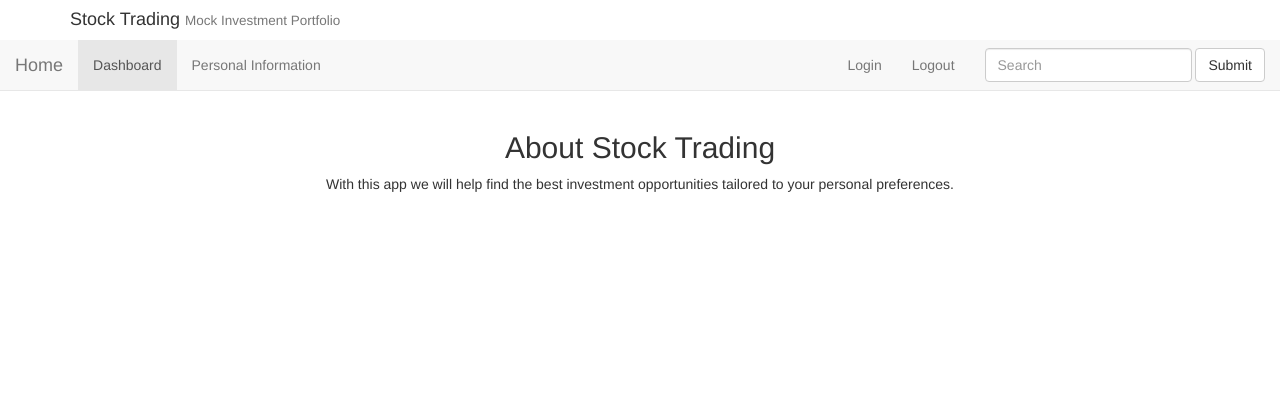
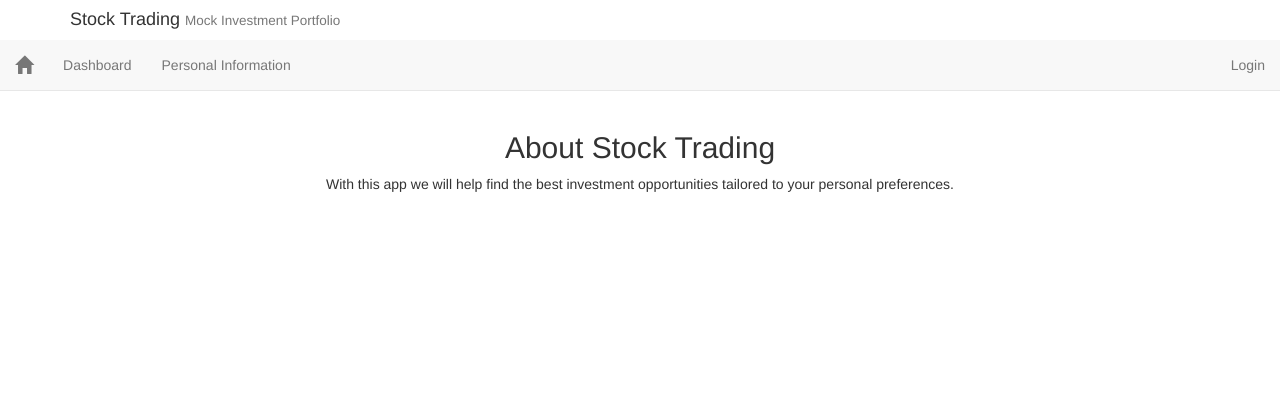
Before and after one commit to ucsb-cs48-w19/6pm-stock-trading, a Flask app: page /about in a window 1280 px wide. Shown: the top 420 px of the page. Run offline with Flask 2, Linux system fonts and the light colour scheme; some libraries are stand-ins or nearby versions.

Commit message:
Update navbar.html

```diff
--- a/templates/navbar.html
+++ b/templates/navbar.html
@@ -3,6 +3,15 @@
         <h4>
           Stock Trading
           <small class="text-muted">Mock Investment Portfolio</small>
+  {% with messages = get_flashed_messages() %}
+  {% if messages %}
+
+    {% for message in messages %}
+      <span class="alert alert-info flash-message" role="alert">{{ message }}</span>
+    {% endfor %}
+
+  {% endif %}
+{% endwith %}
         </h4>
       </div>
     </header>
@@ -19,114 +28,30 @@
         <span class="icon-bar"></span>
         <span class="icon-bar"></span>
       </button>
-      <a class="navbar-brand" href="/">Home</a>
+      <a class="navbar-brand" href="/"><span class="glyphicon glyphicon-home" aria-hidden="true"></span></a>
     </div>
 
     <!-- Collect the nav links, forms, and other content for toggling -->
     <div class="collapse navbar-collapse" id="bs-example-navbar-collapse-1">
       <ul class="nav navbar-nav">
-        <li class="active"><a href="/dashboard">Dashboard <span class="sr-only">(current)</span></a></li>
-        <li><a href="/personal-info">Personal Information</a></li>
+        <li><a href="{{ url_for('dashboard') }}">Dashboard <span class="sr-only">(current)</span></a></li>
+        <li><a href="{{ url_for('personal_info') }}">Personal Information</a></li>
       </ul>
       <ul class="nav navbar-nav navbar-right">
-        <li><a href="/login">Login</a></li>
-        <li><a href="/logout">Logout</a></li>
+        {%if current_user.is_anonymous %}
+        <li><a href="{{ url_for('signin') }}">Login</a></li>
+        {% else %}
+        <li><a href="{{ url_for('logout') }}">Logout</a></li>
+        {% endif %}
+        <!--
         <li><form class="navbar-form navbar-left">
         <div class="form-group">
           <input type="text" class="form-control" placeholder="Search">
         </div>
         <button type="submit" class="btn btn-default">Submit</button>
       </form> </li>
+    -->
       </ul>
     </div><!-- /.navbar-collapse -->
   </div><!-- /.container-fluid -->
 </nav>
-
-
-
-
-
-
-
-
-
-
-
-
-<!--<row>
-	<nav class="navbar navbar-expand-lg navbar-light bg-light">
-  <a class="navbar-brand" href="#">6pm</a>
-  <button class="navbar-toggler" type="button" data-toggle="collapse" data-target="#navbarSupportedContent" aria-controls="navbarSupportedContent" aria-expanded="false" aria-label="Toggle navigation">
-    <span class="navbar-toggler-icon"></span>
-  </button>
-
-  <div class="collapse navbar-collapse" id="navbarSupportedContent">
-    <ul class="navbar-nav mr-auto">
-      <li class="nav-item active">
-        <a class="nav-link" href="/">Home <span class="sr-only">(current)</span></a>
-      </li>
-      <li class="nav-item">
-        <a class="nav-link" href="#">Link</a>
-      </li>
-      <li class="nav-item dropdown">
-        <a class="nav-link dropdown-toggle" href="#" id="navbarDropdown" role="button" data-toggle="dropdown" aria-haspopup="true" aria-expanded="false">
-          Dropdown
-        </a>
-        <div class="dropdown-menu" aria-labelledby="navbarDropdown">
-          <a class="dropdown-item" href="#">Action</a>
-          <a class="dropdown-item" href="#">Another action</a>
-          <div class="dropdown-divider"></div>
-          <a class="dropdown-item" href="#">Something else here</a>
-        </div>
-      </li>
-      <li class="nav-item">
-        <a class="nav-link disabled" href="#">Disabled</a>
-      </li>
-    </ul>
-    <div class = "nav-item">
-    	<a class="nav-link" href="/login" >Login</a>
-    </div>
-
-    <form class="form-inline my-2 my-lg-0">
-      <input class="form-control mr-sm-2" type="search" placeholder="Search" aria-label="Search">
-      <button class="btn btn-outline-success my-2 my-sm-0" type="submit">Search</button>
-    </form>
-  </div>
-</nav>
-</row>-->
-
-
-<!--<style>
-	ul {
-	  list-style-type: none;
-	  margin: 0;
-	  padding: 0;
-	  overflow: hidden;
-	  background-color: #333;
-	}
-
-	li {
-	  float: left;
-	}
-
-	li a {
-	  display: block;
-	  color: white;
-	  text-align: center;
-	  padding: 14px 16px;
-	  text-decoration: none;
-	}
-
-	li a:hover {
-	  background-color: #111;
-	}
-
-</style>
-
- Navigation bar
-<ul>
-<li><a href="#">Home</a></li>
-<li><a href="#">News</a></li>
-<li><a href="#">About</a></li>
-<li><a href="#">Contact</a></li>
-</ul>-->
```
